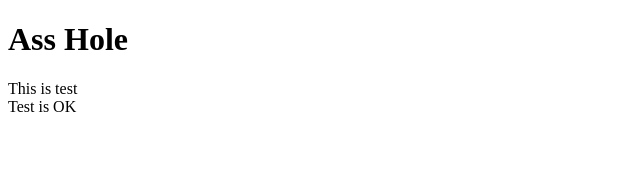
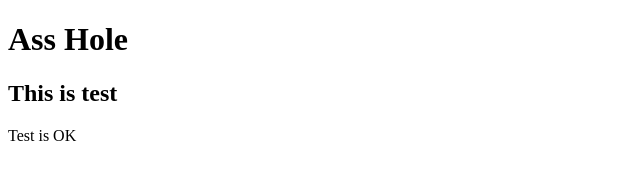
Before and after one commit to LudovitVelas/study, a plain HTML site: page index.html in a window 1280 px wide. Shown: the whole page, without its empty margins (0-640 px from the left). Drawn offline with Linux system fonts and the light colour scheme.

Commit message:
h2 zmena

```diff
--- a/index.html
+++ b/index.html
@@ -7,7 +7,7 @@
     <!--This is Body-->
 <body>
     <h1>Ass Hole</h1> <!--This is Ass Hole-->
-    <div>This is test</div>
+    <h2>This is test</h2>
     <div>Test is OK</div>
 </body>
 </html>
```
